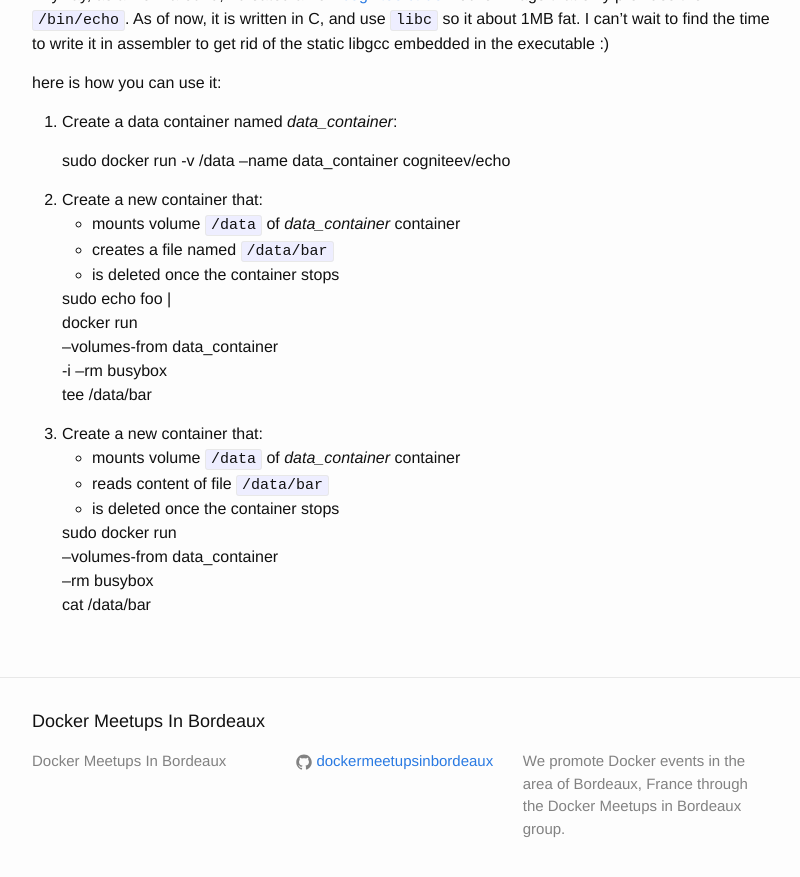
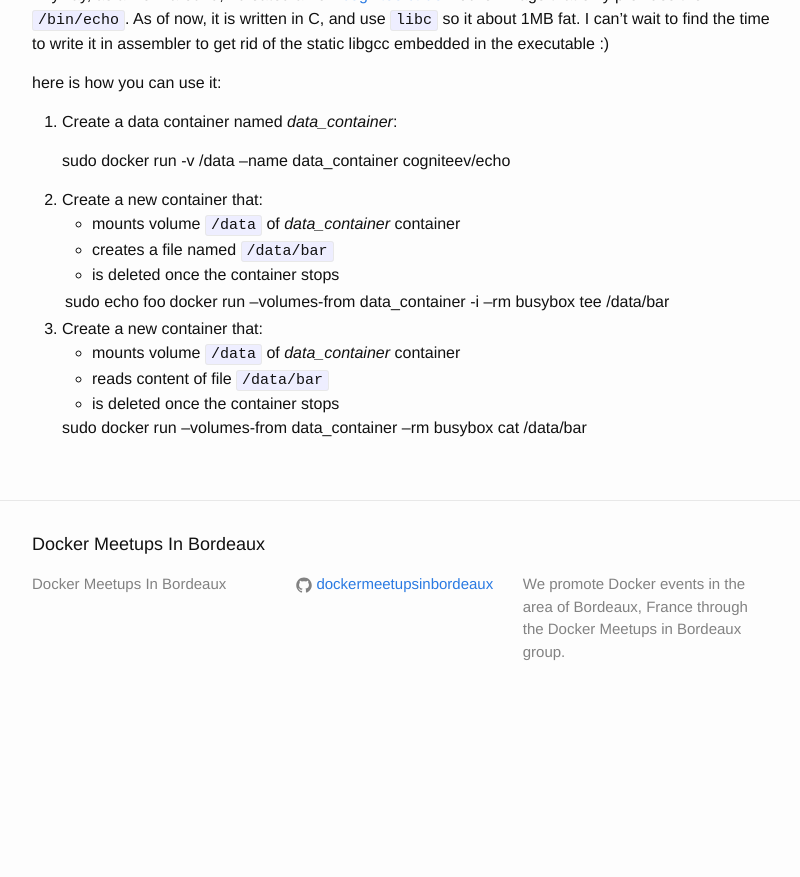
Before and after one commit to dockermeetupsinbordeaux/dockermeetupsinbordeaux.github.io, a Jekyll site: the page built from _posts/2015-03-01-minimalistic-docker-data-container.md, in a window 1280 px wide and 900 px high, scrolled down 989 px. Shown: the top 877 px of the window, without its empty margins (238-1038 px from the left). Built offline with Jekyll 4.4.1, drawn with Linux system fonts in a browser that asks for light colours; after the commit the page ends 1712 px from its top, so only the background shows below that.

Commit message:
shell commands on one line

```diff
--- a/_posts/2015-03-01-minimalistic-docker-data-container.md
+++ b/_posts/2015-03-01-minimalistic-docker-data-container.md
@@ -37,21 +37,14 @@ here is how you can use it:
     * creates a file named `/data/bar`
     * is deleted once the container stops
 
-    sudo echo foo |                         \
-    docker run                          \
-    --volumes-from data_container       \
-    -i --rm  busybox                    \
-    tee /data/bar
+    sudo echo foo | docker run --volumes-from data_container -i --rm  busybox tee /data/bar
 
 3. Create a new container that:
     * mounts volume `/data` of *data_container* container
     * reads content of file `/data/bar`
     * is deleted once the container stops
 
-    sudo docker run \
-    --volumes-from data_container \
-    --rm busybox \
-    cat /data/bar
+    sudo docker run --volumes-from data_container --rm busybox cat /data/bar
 
 
 [busybox]: https://registry.hub.docker.com/_/busybox/
```
